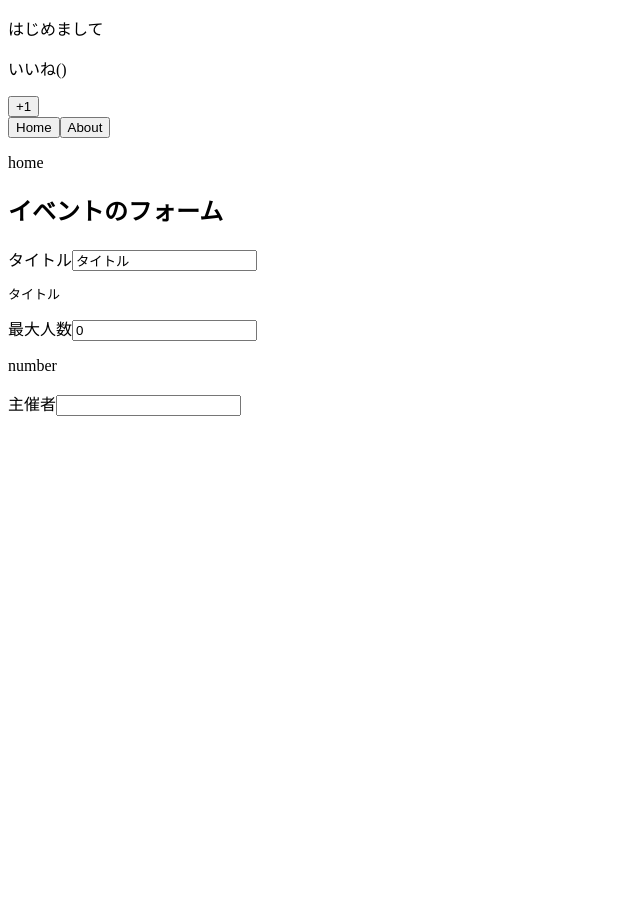
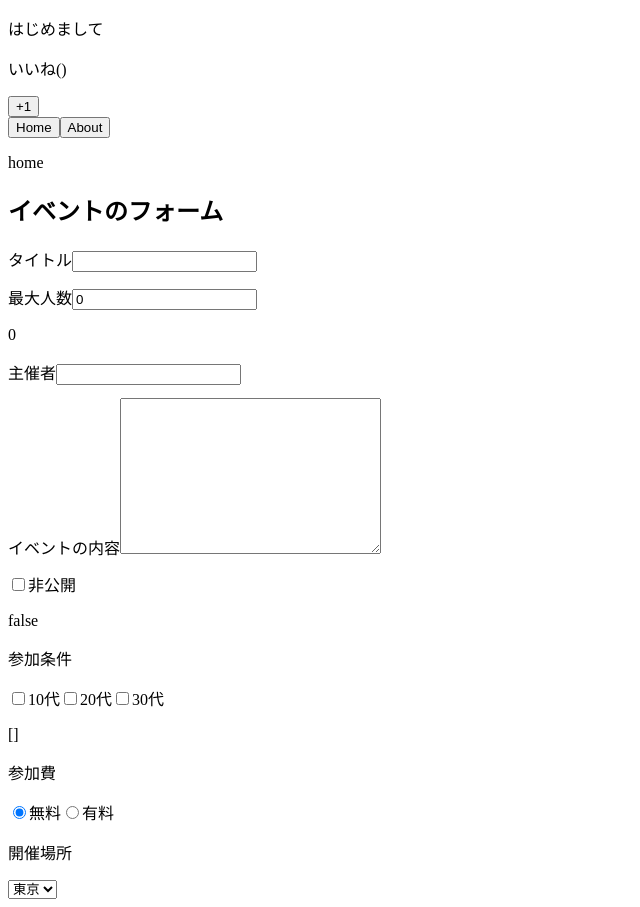
Before and after one commit to Taka2401/Vue.js, a Vue app in the folder udemy-vue.js/: page / in a window 1280 px wide. Shown: the whole page, without its empty margins (0-640 px from the left). Before the commit the page ends 800 px from the top, so only its background shows below. Built offline with nearby package versions, Linux system fonts and the light colour scheme.

Commit message:
add: 双方向バインディング

```diff
--- a/udemy-vue.js/src/App.vue
+++ b/udemy-vue.js/src/App.vue
@@ -17,11 +17,40 @@
 
       <label for="maxNumber">最大人数</label>
       <input id="maxNumber" type="number" v-model.number="eventData.maxNumber">
-      <p>{{ typeof eventData.maxNumber}}</p>
+      <p>{{ eventData.maxNumber}}</p>
 
       <label for="host">主催者</label>
       <input id="host" type="text" v-model.trim="eventData.host">
       <pre>{{ eventData.host }}</pre>
+
+      <label for="detail">イベントの内容</label>
+      <textarea id="detail" cols="30" rows="10" v-model="eventData.detail"></textarea>
+      <pre>{{ eventData.detail }}</pre>
+
+
+      <input type="checkbox" id="isPrivate" v-model="eventData.isPrivate">
+      <label for="isPrivate">非公開</label>
+      <p>{{ eventData.isPrivate }}</p>
+
+      <p>参加条件</p>
+      <input type="checkbox" id="10" value="10代" v-model="eventData.target">
+      <label for="10">10代</label>
+      <input type="checkbox" id="20" value="20代" v-model="eventData.target">
+      <label for="20">20代</label>
+      <input type="checkbox" id="30" value="30代" v-model="eventData.target">
+      <label for="30">30代</label>
+      <p>{{ eventData.target }}</p>
+
+      <p>参加費</p>
+      <input type="radio" id="free" value="無料" v-model="eventData.price">
+      <label for="free">無料</label>
+      <input type="radio" id="paid" value="有料" v-model="eventData.price">
+      <label for="paid">有料</label>
+
+      <p>開催場所</p>
+      <select>
+        <option>東京</option>
+      </select>
     </div>
   </div>
 </template>
@@ -37,9 +66,13 @@ export default {
       number: 18,
       currentComponent: "Home",
       eventData: {
-        title: "タイトル",
+        title: "",
         maxNumber: 0,
-        host: ""
+        host: "",
+        detail: "",
+        isPrivate: false,
+        target: [],
+        price: "無料"
       }
     };
   },
```
